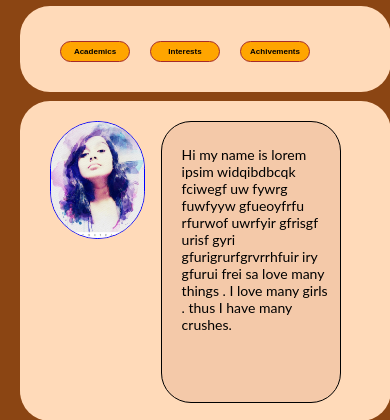
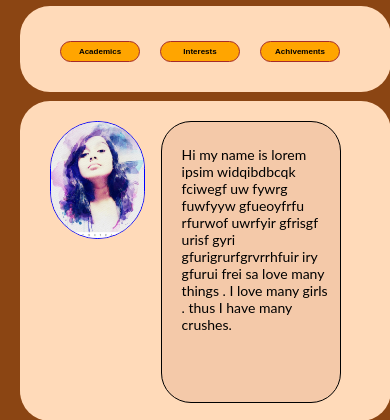
Before and after one commit to tjoyd/tjoyd.github.io, a PHP site: page /home.html in a window 390 px wide. Shown: the part 114-534 px from the top of the page. Run offline with PHP 8.4, Linux system fonts and the light colour scheme.

Commit message:
Update home.css

```diff
--- a/Try/home.css
+++ b/Try/home.css
@@ -206,11 +206,11 @@ li {
 }
 @media screen and (max-width:400px) {
 	button {
-		width: 70px;
+		width: 80px;
 		font-size:8px;
 	}
 	button:hover {
-		width:70px;
+		width:80px;
 	}
 	ul {
 		float:left;
```
